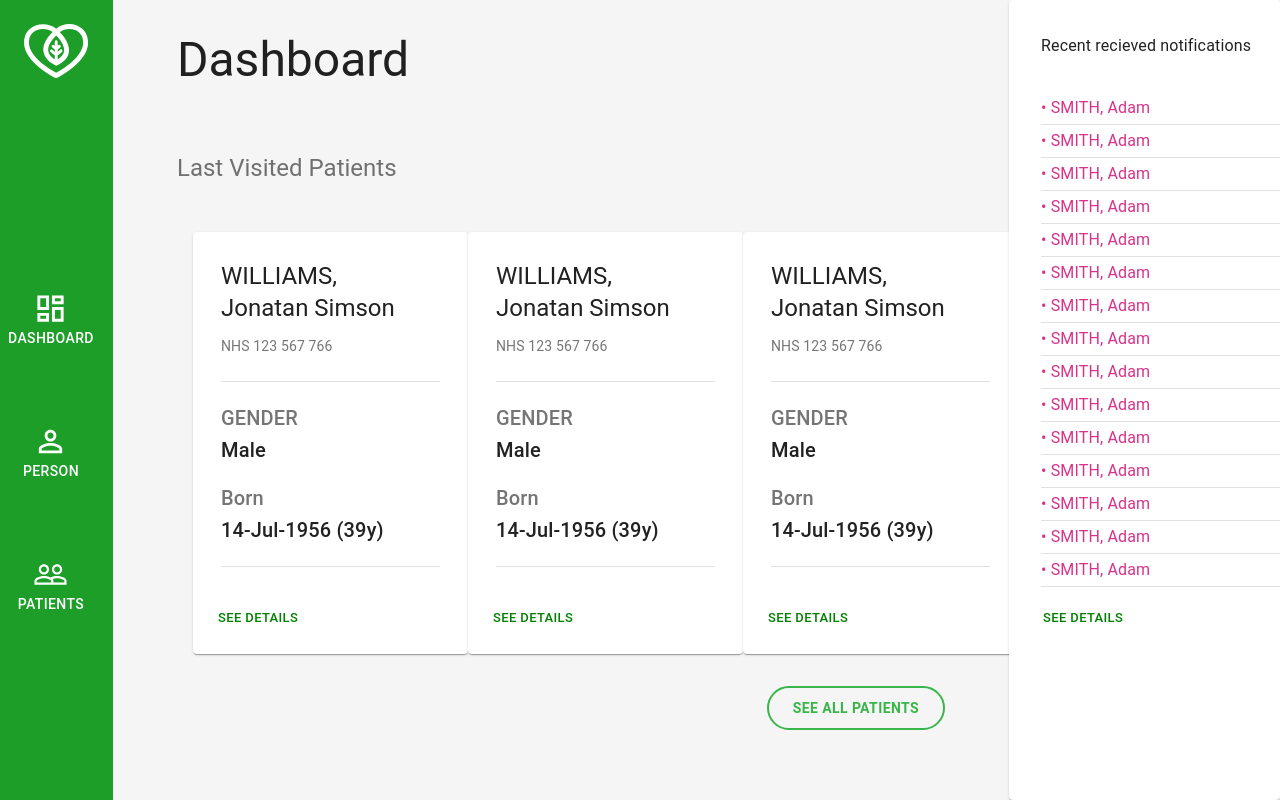
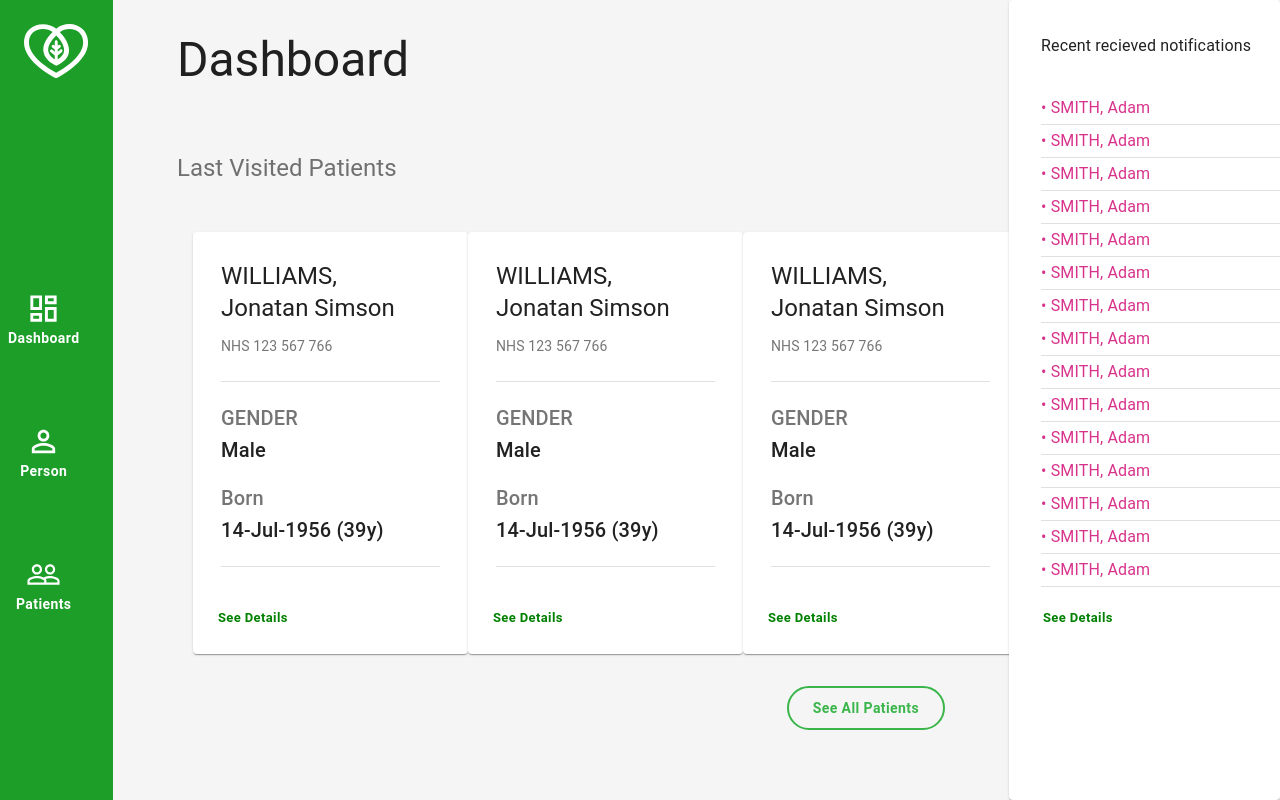
Before and after one commit to evergreen-arslaan-qadus/mockup-material-ui, a React (Create React App) app: page / in a window 1280 px wide. Built offline with nearby package versions, Linux system fonts and the light colour scheme.

Commit message:
Theme overrides styling method

```diff
--- /dev/null
+++ b/src/components/atoms/Button/Button.overrides.ts
@@ -0,0 +1,40 @@
+import { green, grey } from "@material-ui/core/colors";
+import { Overrides } from "@material-ui/core/styles/overrides";
+
+export const buttonStyles: Overrides = {
+    MuiButton: {
+        root: {
+            textTransform: 'capitalize',
+            fontWeight: 'bolder',
+            color: green[500]
+        },
+        textPrimary: {
+            "&:hover": {
+                backgroundColor: green[50]
+            },
+            "&:active": {
+                backgroundColor: green[100],
+            }
+        },
+        outlinedPrimary: {
+            "&:hover": {
+                backgroundColor: grey[200]
+            },
+            "&:active": {
+                backgroundColor: grey[300],
+                border: '1px solid',
+                borderColor: green[500]
+            }
+        },
+        containedPrimary: {
+            color: 'white',
+            backgroundColor: green[500],
+            "&:hover": {
+                backgroundColor: green[300]
+            },
+            "&:active": {
+                backgroundColor: green[700],
+            }
+        },
+    }
+};
--- a/src/theme.ts
+++ b/src/theme.ts
@@ -1,6 +1,18 @@
 import { createMuiTheme } from "@material-ui/core";
+import { buttonStyles } from './components/atoms/Button/Button.overrides';
 
 export const theme = createMuiTheme({
+    overrides: {
+        ...buttonStyles,
+    },
+    props: {
+        MuiButton: {
+            disableElevation: true,
+        },
+        MuiButtonBase: {
+            disableRipple: true,
+        }
+    },
     palette: {
         primary: {
             main: '#39b54a',
```
Also changed, not shown: 1 other file (tests, documents, lock files or other folders).
